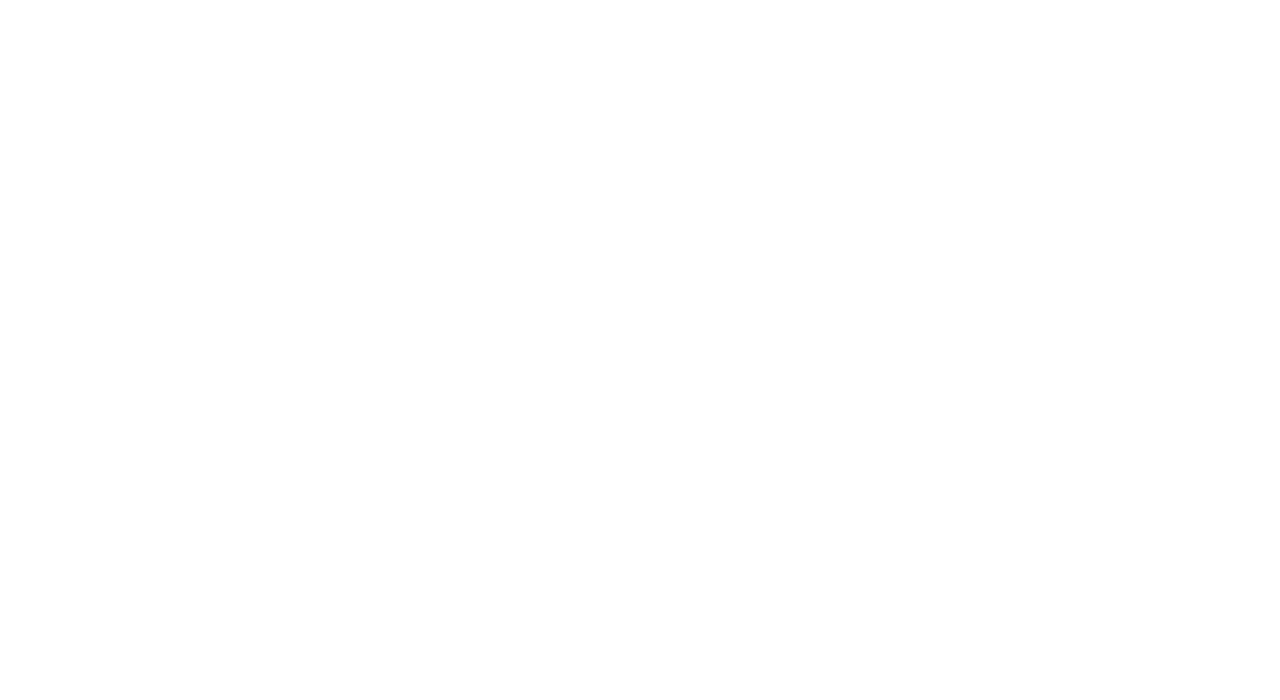
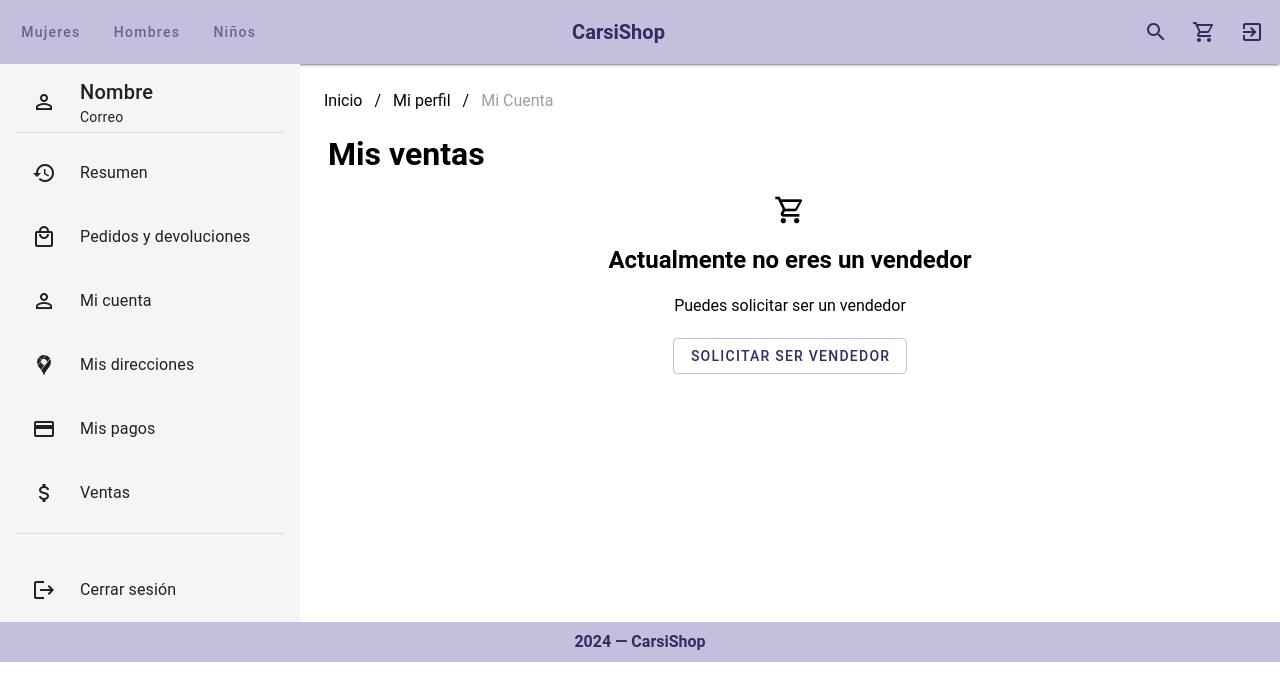
Before and after one commit to JoksanBahena/CARSISHOP-UI, a Vue app: page /profileSales in a window 1280 px wide. Before the commit this address had no page. Shown: the top 700 px of the page. Built offline with nearby package versions, Linux system fonts and the light colour scheme.

Commit message:
[ADD] Pantalla de solicitud de vendedor

```diff
--- a/src/router/index.js
+++ b/src/router/index.js
@@ -32,6 +32,12 @@ const routes = [
     name: "ProfileAccount",
     component: () => import("@/views/profile/ProfileAccountView.vue")
 
+  },
+  {
+    path: "/profileSales",
+    name: "ProfileSales",
+    component: () => import("@/views/profile/ProfileSalesView.vue")
+
   }
 ];
 
--- /dev/null
+++ b/src/views/profile/ProfileSalesView.vue
@@ -0,0 +1,25 @@
+<template>
+  <profile-layout>
+    <v-breadcrumbs :items="['Inicio', 'Mi perfil', 'Mi Cuenta']"></v-breadcrumbs>
+
+    <h1 class='ml-5'>Mis ventas</h1>
+    <v-container class="d-flex align-center justify-center flex-column">
+      <v-icon class='mdi mdi-cart-outline ' size="x-large"></v-icon>
+      <h2 class="text-center mt-4">Actualmente no eres un vendedor</h2>
+      <p class="text-center mt-4">Puedes solicitar ser un vendedor</p>
+      <v-btn :style="{ 'border-color': colors.primary, 'color':colors.primary_dark }" variant='outlined' class="mt-5">Solicitar ser vendedor</v-btn>
+    </v-container>
+  </profile-layout>
+</template>
+
+<script setup>
+import ProfileLayout from "@/layouts/user/ProfileLayout.vue";
+import Colors from '@/utils/Colors.js';
+
+const colors = {
+  primary: Colors.cs_primary,
+  primary_dark: Colors.cs_primary_dark,
+  white: Colors.cs_white,
+  gray: Colors.cs_secondary,
+};
+</script>
```
